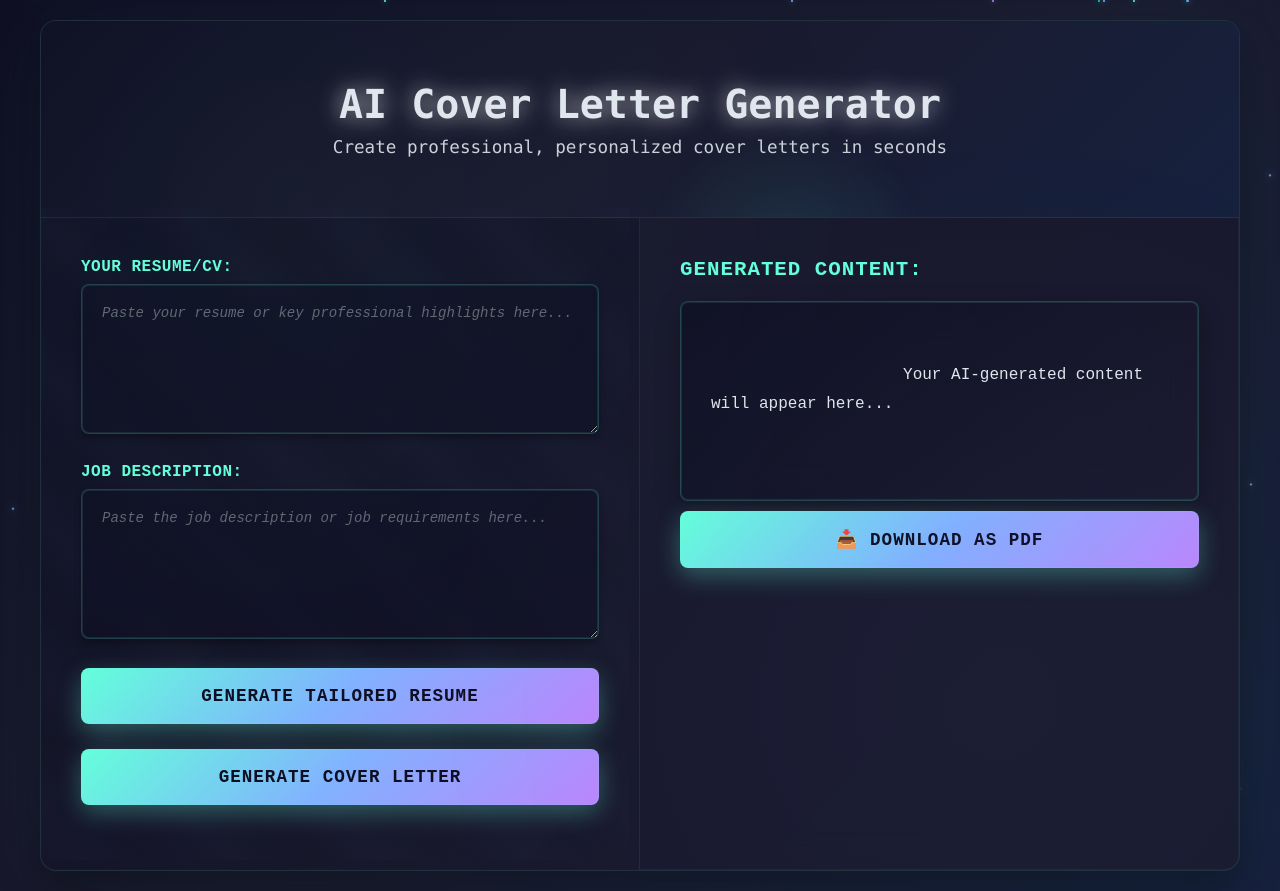
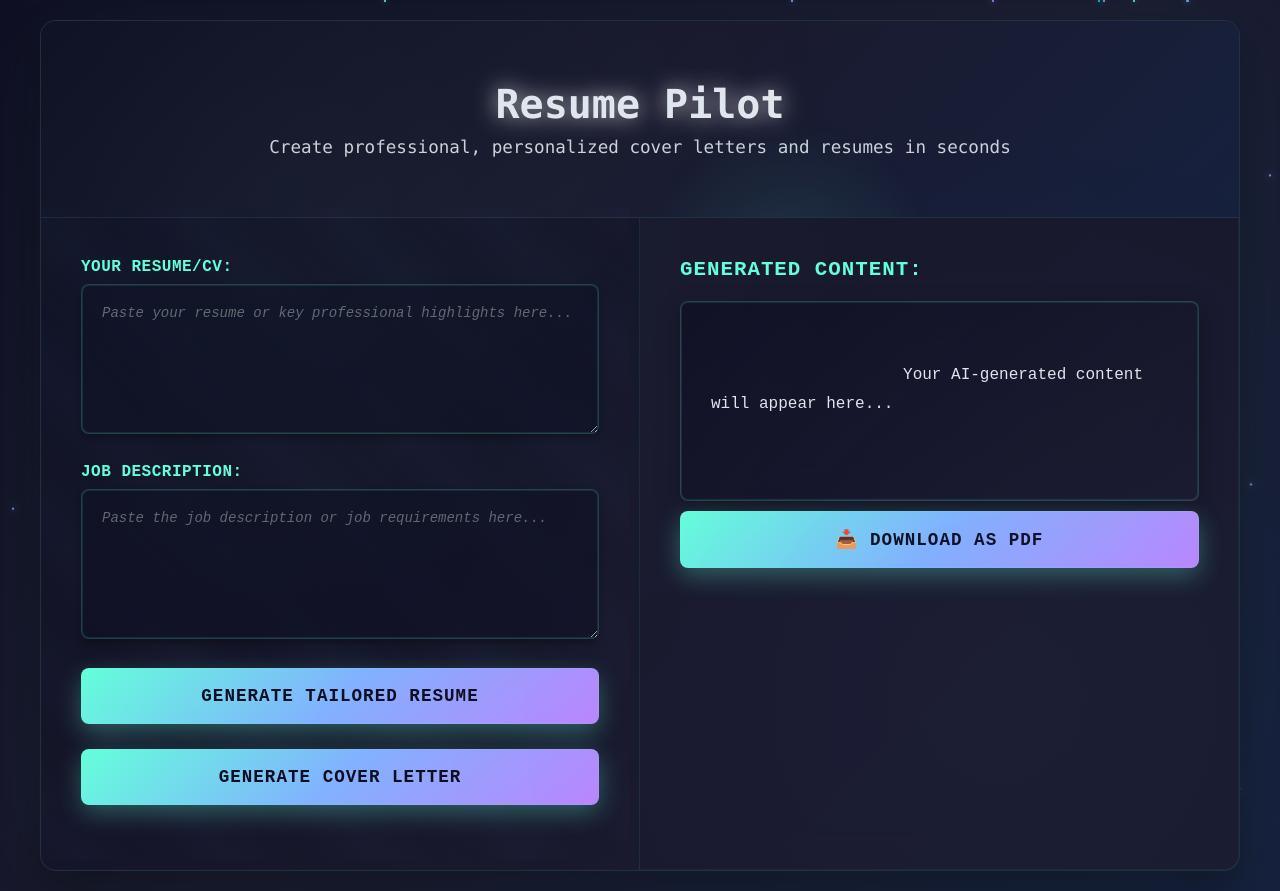
Before and after one commit to KenziSulaiman/TerraHacks, a website: page index.html in a window 1280 px wide. Drawn offline with nearby package versions, Linux system fonts and the light colour scheme.

Commit message:
Update index.html
I changed the title

```diff
--- a/index.html
+++ b/index.html
@@ -874,8 +874,8 @@
     <div class="particles"></div>
     <div class="container">
         <div class="header">
-            <h1> AI Cover Letter Generator</h1>
-            <p>Create professional, personalized cover letters in seconds</p>
+            <h1> Resume Pilot</h1>
+            <p>Create professional, personalized cover letters and resumes in seconds</p>
         </div>
 
         <div class="main-content">
```
